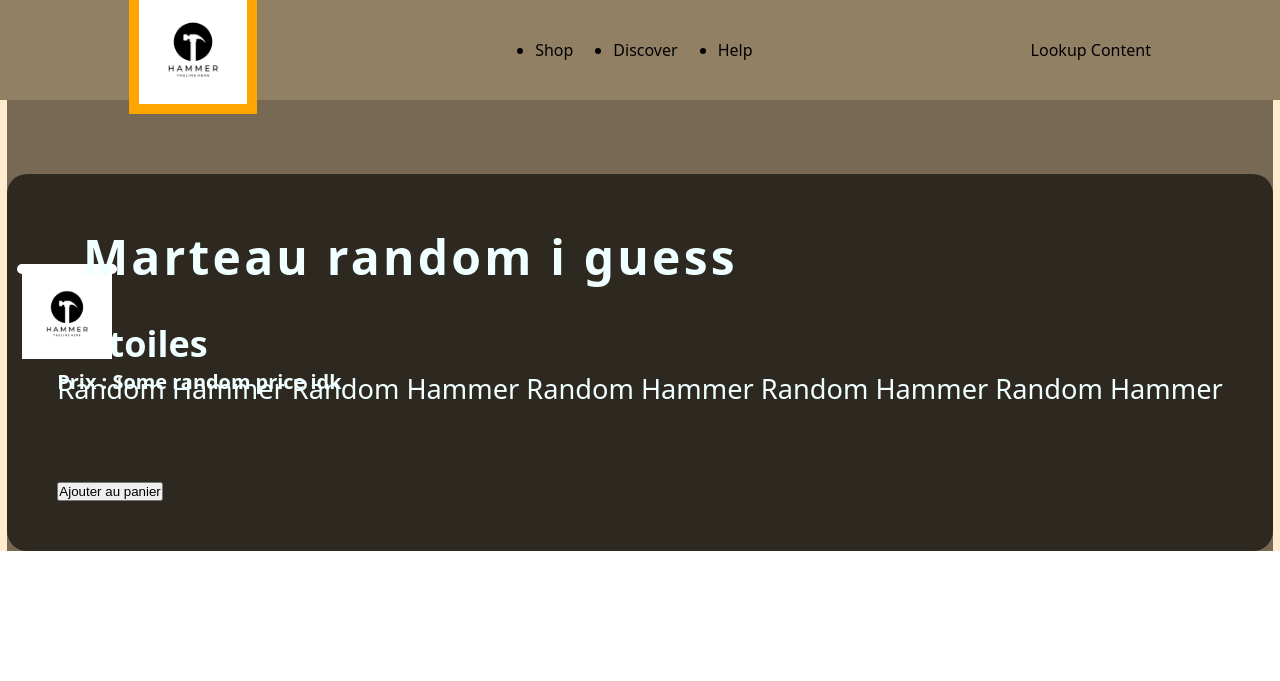
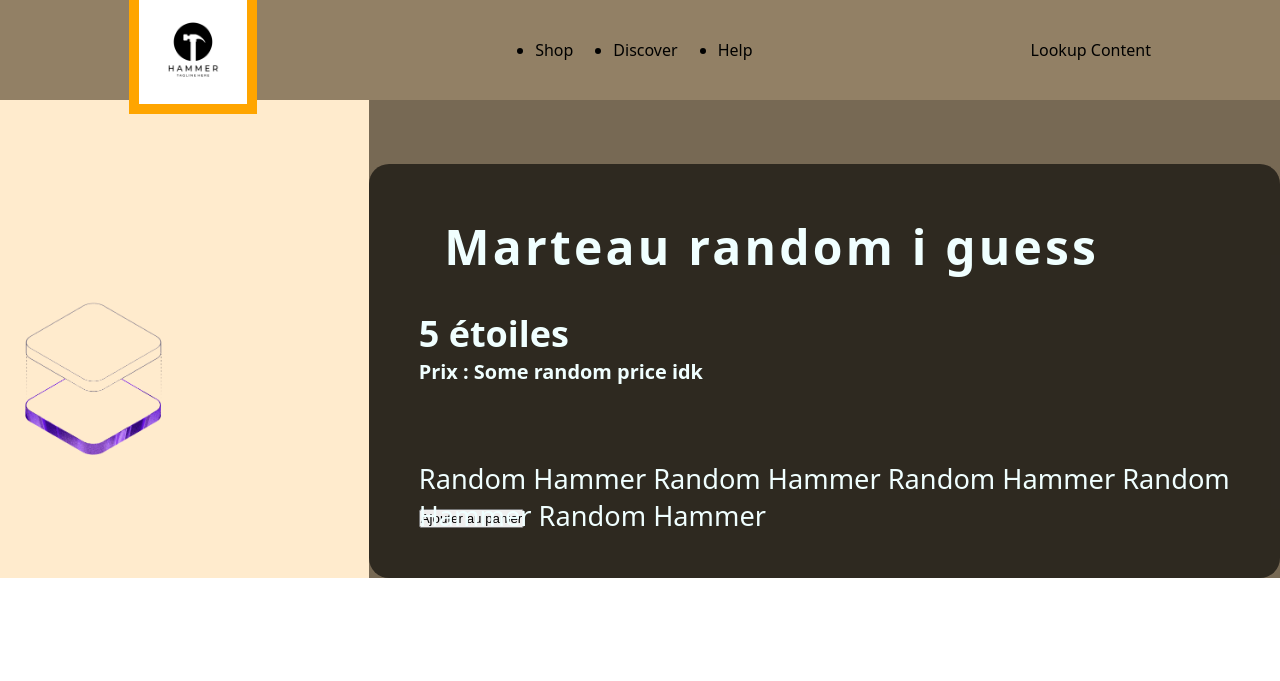
Before and after one commit to PrysmaLlama/TP2_KCharbonneau_DDavid_DSamy, a website built with Vite: page produit.html in a window 1280 px wide. Built offline with nearby package versions, Linux system fonts and the light colour scheme.

Commit message:
Structure CSS et réglages des parametres page produit

```diff
--- a/produit.html
+++ b/produit.html
@@ -31,9 +31,11 @@
 
     <main>
 
+        <div class="imgProduit"><img class="imgProduit" src="src/assets/hero.png" alt=""></div>
+
+
 <section>
 
-    <div class="imgProduit"><img src="src/assets/Hammer.jpg" alt=""></div>
 
     <div class="parent">
 
@@ -42,14 +44,14 @@
 
             <!-- Détails principaux du produit -->
             <div class="detailProduit">
-                <h1>Marteau random i guess </h1>
-                <h2>5 étoiles</h2>
-                <h5>Prix : Some random price idk</h5>
+                <h1 class="nomProduit">Marteau random i guess </h1>
+                <h2 class="noteProduit">5 étoiles</h2>
+                <h5 class="prixProduit">Prix : Some random price idk</h5>
             </div>
 
 
             <!-- Description du produit -->
-            <div id="description">
+            <div id="descriptionProduit">
              <p>Random Hammer Random Hammer Random Hammer Random Hammer Random Hammer</p>
              </div>
 
@@ -59,6 +61,8 @@
 
 </section>
 
+<section class="produitSimilaire"></section>
+
 </main>
 </body>
 </html>
--- a/src/produit.css
+++ b/src/produit.css
@@ -1,17 +1,20 @@
 .parent {
   display: flex;
   justify-content: center;
-  align-items: flex-start;
-  flex-direction: row;
+  align-items: flex-end;
+  flex-direction: column-reverse;
   gap: 30px;
 
   width: 100%;
 }
 
-.detailProduit {
-  color: azure;
-  font-size: 1.5rem;
+/* Parametres pour l'image de jeu */
 
+.imgProduit {
+  width: 40%;
+
+  border-radius: 20px;
+  translate: 10px 100px;
 }
 
 .infoProduit {
@@ -25,22 +28,19 @@
 
 }
 
-/* Parametres pour l'image du produit */
+.detailProduit {
+  color: azure;
+  font-size: 1.5rem;
 
-.imgProduit {
-  width: 100px;
-  height: 5px;
-  border: 5px solid rgb(255, 255, 255);
-  border-radius: 20px;
-  translate: 10px 100px;
 }
 
 
 
-/* Parametres pour la description du produi */
 
-#description {
+/* Parametres pour la description du jeu */
+
+#descriptionProduit {
   color: azure;
   font-size: 1.7rem;
-  translate: 0 -50px;
+  translate: 0 50px;
 }
--- a/src/style.css
+++ b/src/style.css
@@ -3,4 +3,4 @@
 @import url("../src/main.css");
 @import url("../src/hammerGallery.css");
 
-@import 'src/produit.css';
+@import url("../src/produit.css");
```
